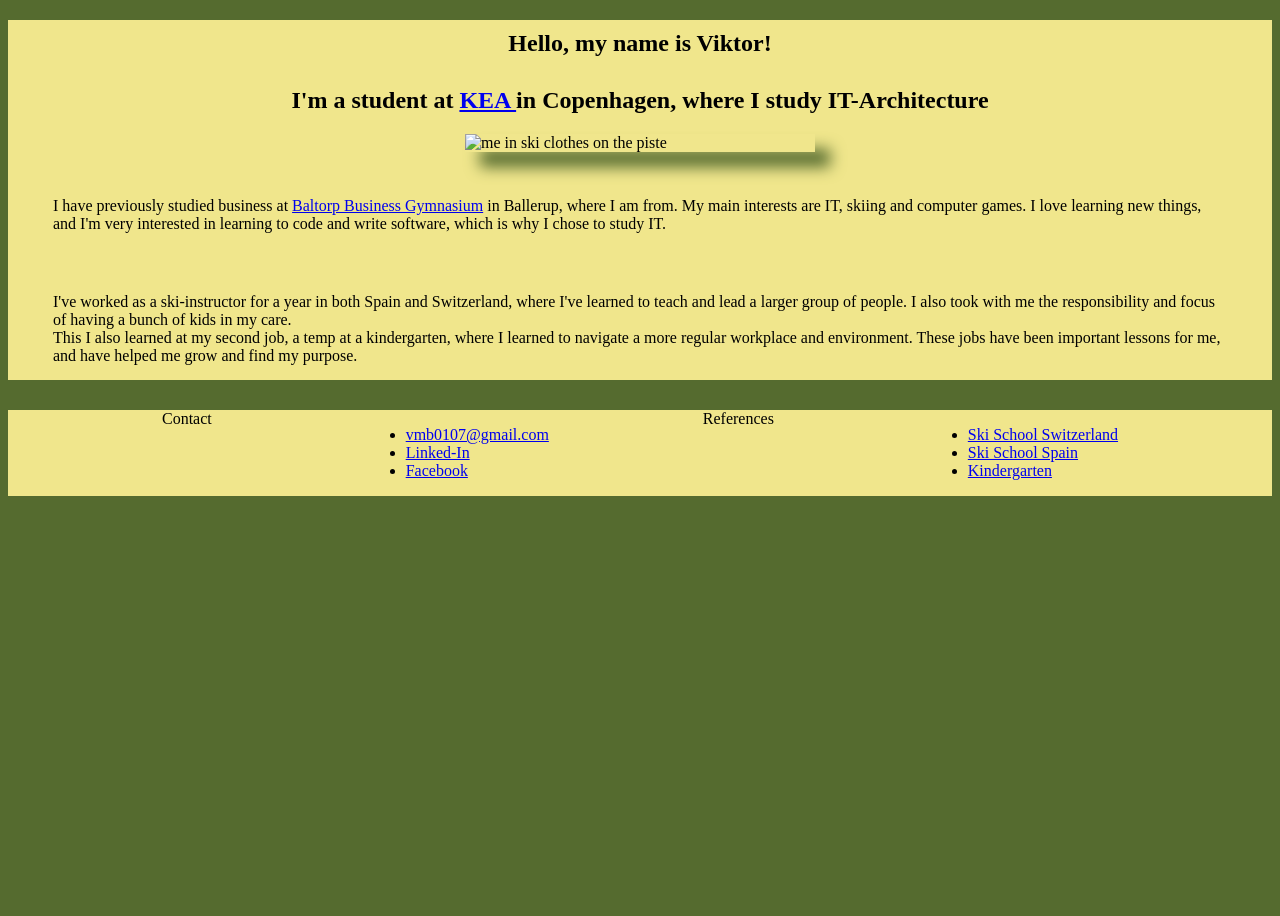
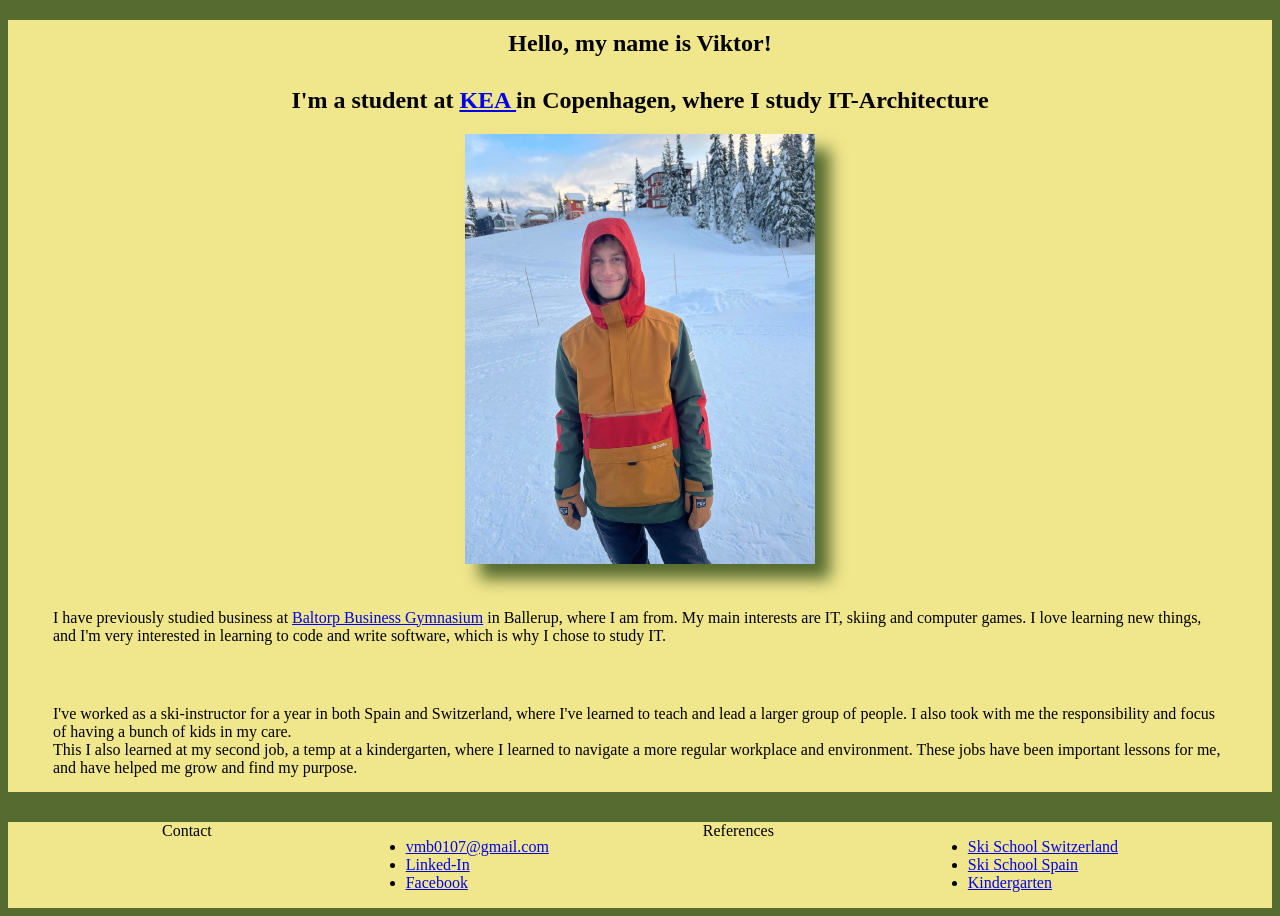
Before and after one commit to ViktorBach/Portfolio-Viktor, a plain HTML site: page index.html in a window 1280 px wide. Before the commit the page ends 800 px from the top, so only its background shows below. Drawn offline with Linux system fonts and the light colour scheme.

Commit message:
Added image to html

```diff
--- a/index.html
+++ b/index.html
@@ -14,7 +14,7 @@
         I study IT-Architecture</h2>
     </div>
     <div>
-        <img src="ski.jpg" id="ski"
+        <img src="IMG_5906.jpg" id="ski"
              alt="me in ski clothes on the piste"
              width="350">
     </div>
@@ -45,13 +45,13 @@
 </body>
 <footer class="footer">
     <nav class="contact">
-        <span>Contact</span>
+            <span>Contact</span>
         <ul>
                 <li><a class="email" href="mailto:vmb0107@gmail.com">vmb0107@gmail.com</a></li>
                 <li><a class="linkedin" href="https://www.linkedin.com/in/viktor-mekis-bach-a077bb1b7/" target="blank" rel="noopener noreferrer">Linked-In</a></li>
                 <li><a class="facebook" href="https://www.facebook.com/viktor.bach.587" target="blank" rel="noopener noreferrer">Facebook</a></li>
         </ul>
-        <span>References</span>
+            <span>References</span>
         <ul>
                 <li><a class="ski-school1" href="https://sommet-et-neige.com/en" target="blank" rel="noopener noreferrer">Ski School Switzerland</a></li>
                 <li><a class="ski-school2" href="https://bbskischool.co.uk/" target="blank" rel="noopener noreferrer">Ski School Spain</a></li>
```
Also changed, not shown: IMG_5906.jpg (added).
